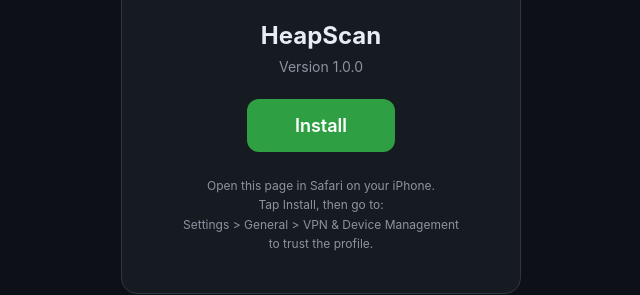
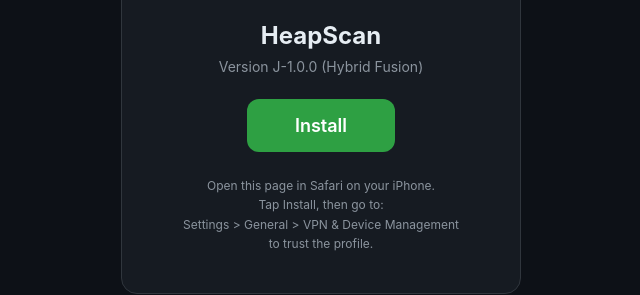
Before and after one commit to SIMBA1421/heapscan-ota, a plain HTML site: page index.html in a window 1280 px wide. Shown: the part 315-610 px from the top of the page, 319-959 px from the left. Drawn offline with Linux system fonts and the light colour scheme.

Commit message:
Update to HeapScan J V1.0.0 — Hybrid LiDAR + Depth Fusion

```diff
--- a/index.html
+++ b/index.html
@@ -62,7 +62,7 @@
 <div class="card">
   <div class="icon">&#9968;</div>
   <h1>HeapScan</h1>
-  <p class="version">Version 1.0.0</p>
+  <p class="version">Version J-1.0.0 (Hybrid Fusion)</p>
   <a class="install-btn" href="itms-services://?action=download-manifest&url=https://raw.githubusercontent.com/SIMBA1421/heapscan-ota/main/manifest.plist">
     Install
   </a>
```
Also changed, not shown: 2 other files.
